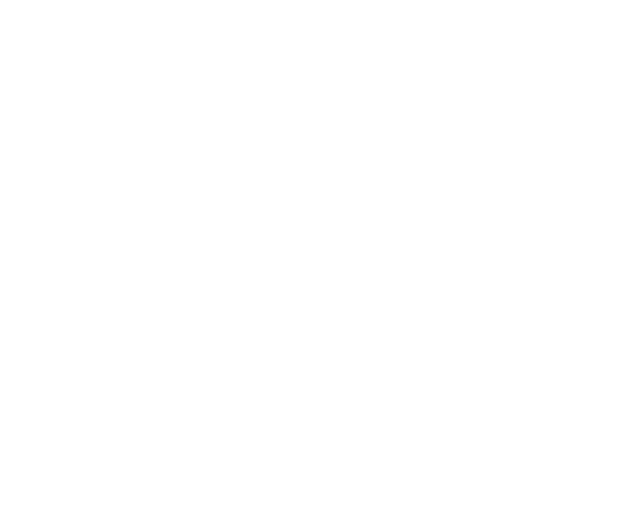
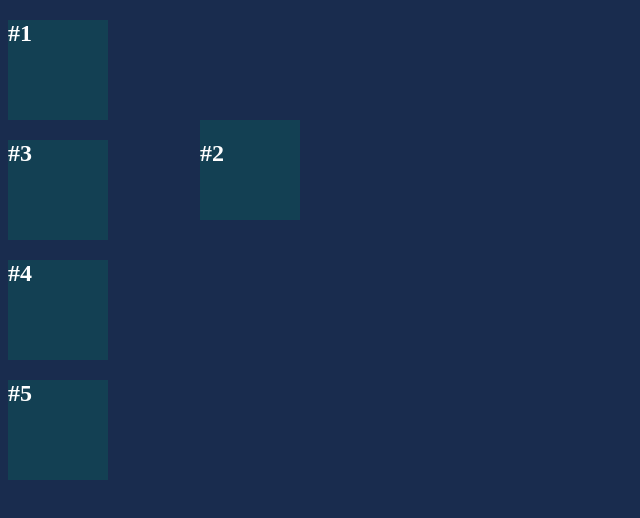
Before and after one commit to Cebrin/Pagina-Web, a plain HTML site: page Cajas.html in a window 1280 px wide. Shown: the whole page, without its empty margins (0-640 px from the left). Drawn offline with Linux system fonts and the light colour scheme.

Commit message:
css cajas
css cajas

```diff
--- a/CSS/Cajas.css
+++ b/CSS/Cajas.css
@@ -0,0 +1,13 @@
+body{
+  background: rgb(25, 44, 78);
+}
+div{
+  width: 100px;
+  height: 100px;
+  background-color: rgb(19, 64, 83);
+  color:#fff;
+}
+.caja{
+  position:absolute;
+  left:200px;
+}
--- a/CSS/Prueba1.css
+++ b/CSS/Prueba1.css
@@ -6,7 +6,7 @@ img{
 }
 .articulo1, .articulo2{
   color:white;
-  background: #034C2F;
+  background: #036743;
   margin: 30px;
   padding: 20px;
   border:10px solid black;
--- a/Cajas.html
+++ b/Cajas.html
@@ -0,0 +1,25 @@
+<!DOCTYPE html>
+<html lang="en" dir="ltr">
+  <head>
+    <meta charset="utf-8">
+    <title>Cajas</title>
+    <link rel="stylesheet" type="text/css"  href="CSS/Cajas.css">
+  </head>
+  <body>
+    <div>
+      <h2>#1</h2>
+    </div>
+    <div class="caja">
+      <h2>#2</h2>
+    </div>
+    <div>
+      <h2>#3</h2>
+    </div>
+    <div>
+      <h2>#4</h2>
+    </div>
+    <div>
+      <h2>#5</h2>
+    </div>
+  </body>
+</html>
```
